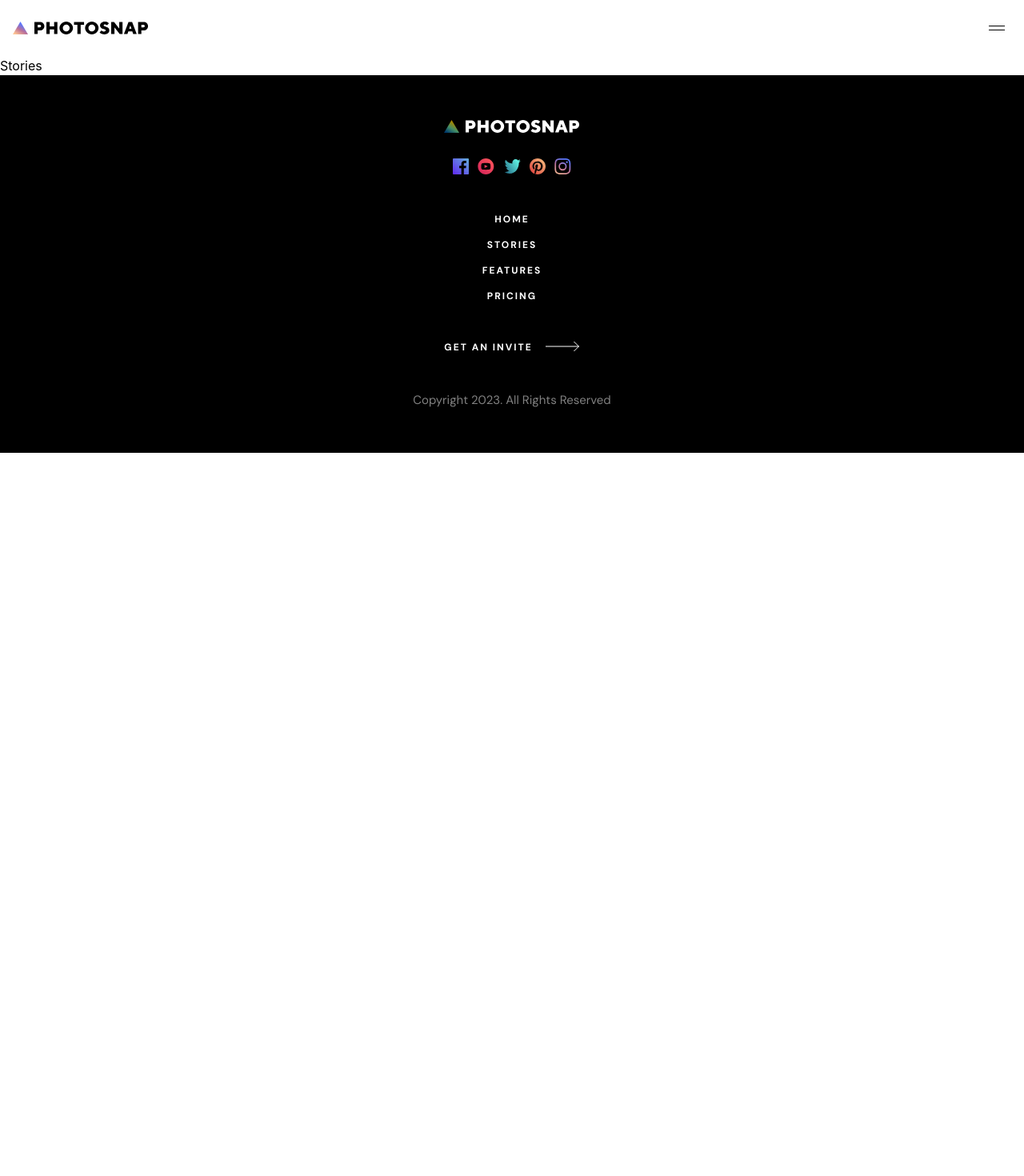
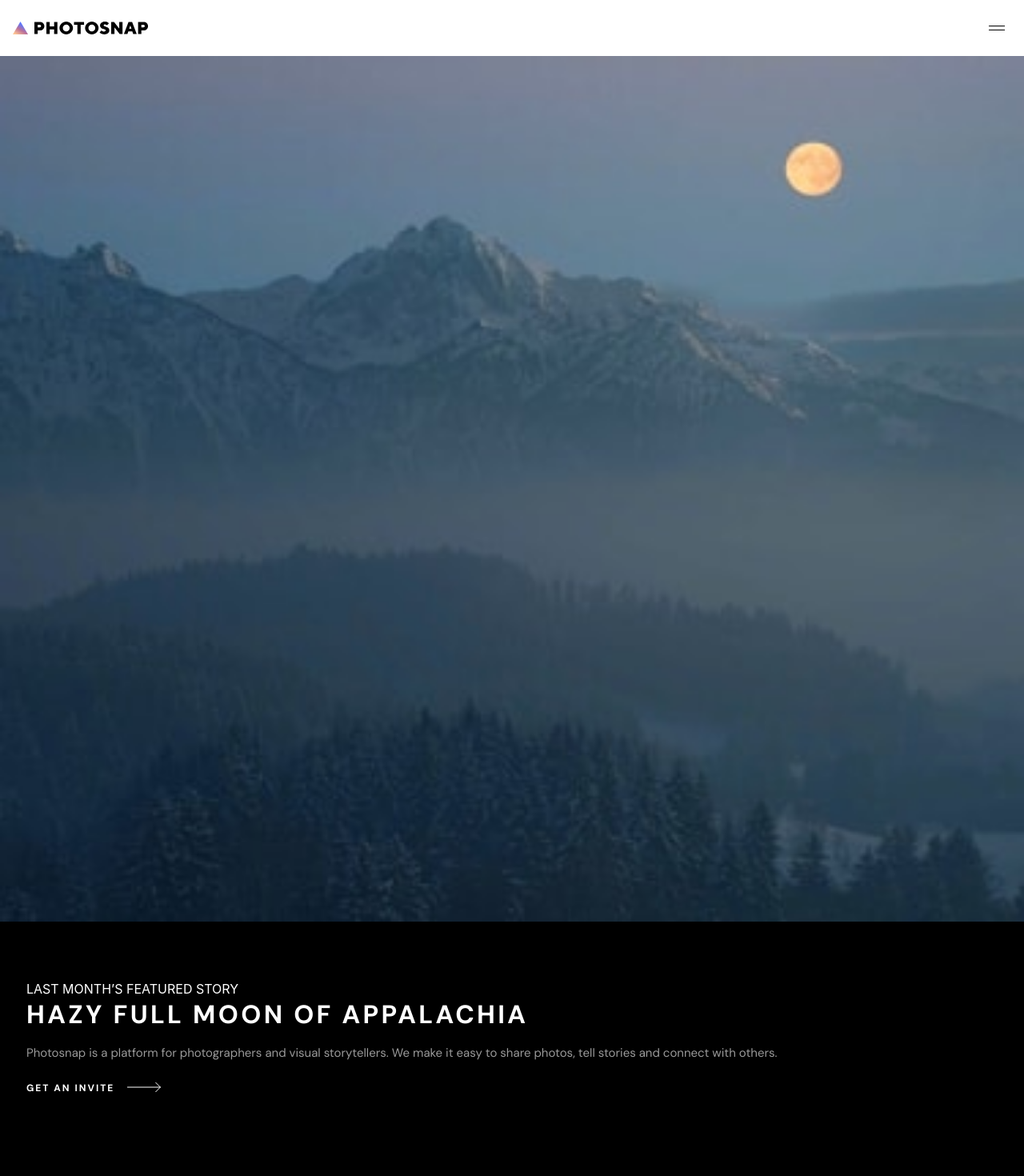
Before and after one commit to alexJSanchez/PhotoSnap, a React (Create React App) app in the folder photosnap/: page /stories in a window 1280 px wide. Shown: the top 1470 px of the page at 80% size. Before the commit the page ends 800 px from the top, so only its background shows below. Built offline with nearby package versions, Linux system fonts and the light colour scheme; the HTML template or start-up script is replaced by a standard one.

Commit message:
add moon image

```diff
--- a/photosnap/src/pages/Stories.js
+++ b/photosnap/src/pages/Stories.js
@@ -1,5 +1,30 @@
 import React from "react";
+import moon from "../assets/stories/mobile/moon-of-appalacia.jpg";
+import arrow from "../assets/shared/desktop/arrow.svg";
+export default function Stories() {
+  return (
+    <div>
+      <div className="main-card">
+        <div className="main-card-top">
+          <img className="w100" src={moon} />
+        </div>
+        <div className="main-card-bottom">
+          <h4>LAST MONTH’S FEATURED STORY</h4>
+          <h2>HAZY FULL MOON OF APPALACHIA </h2>
 
-export default function Stories() {
-	return <div>Stories</div>;
+          <p>
+            Photosnap is a platform for photographers and visual storytellers.
+            We make it easy to share photos, tell stories and connect with
+            others.
+          </p>
+          <div className="btn-four-box">
+            <button className="btn-four">
+              Get An Invite
+              <img className="arrow-img-light" src={arrow} />
+            </button>
+          </div>
+        </div>
+      </div>
+    </div>
+  );
 }
```
